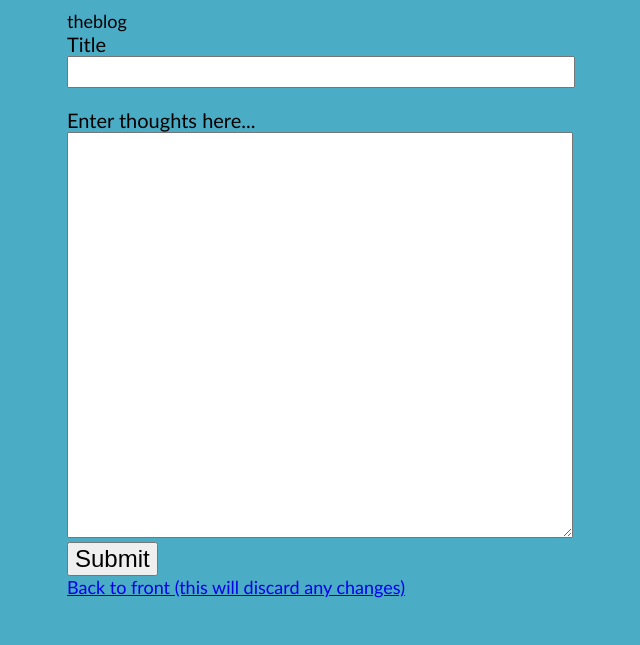
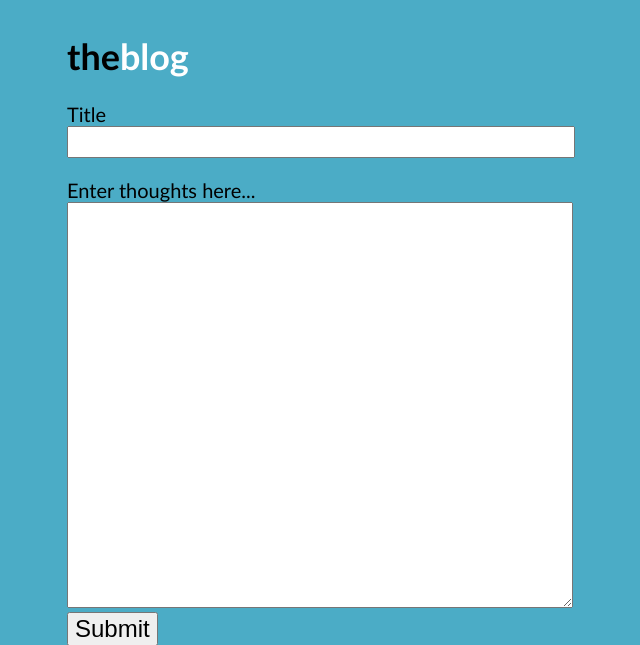
Before and after one commit to twprobasco/theblog, a Python web app: template templates/newpost.html in a window 1280 px wide. Shown: the top 645 px of the page, without its empty margins (173-813 px from the left). Run offline with Jinja, Linux system fonts and the light colour scheme; the template is opened without the code that fills it, so the values that code supplies are empty.

Commit message:
made the title theblog black and white

```diff
--- a/templates/base.html
+++ b/templates/base.html
@@ -6,7 +6,9 @@
 	</head>
 
 	<body>
-		<div id="titleblock">theblog</div>
+		<div id="titleblock">
+			<h1>the<font style="color:white">blog</font></h1>
+		</div>
 
 		<div id="content">
 			{% block content %}
--- a/templates/frontdoor.html
+++ b/templates/frontdoor.html
@@ -6,7 +6,9 @@
 	</head>
 
 	<body>
-		<div id="titleblock">theblog</div>
+		<div id="titleblock">
+			<h1>the<font style="color:white">blog</font></h1>
+		</div>
 
 		<div id="content">
 			{% block content %}
```
